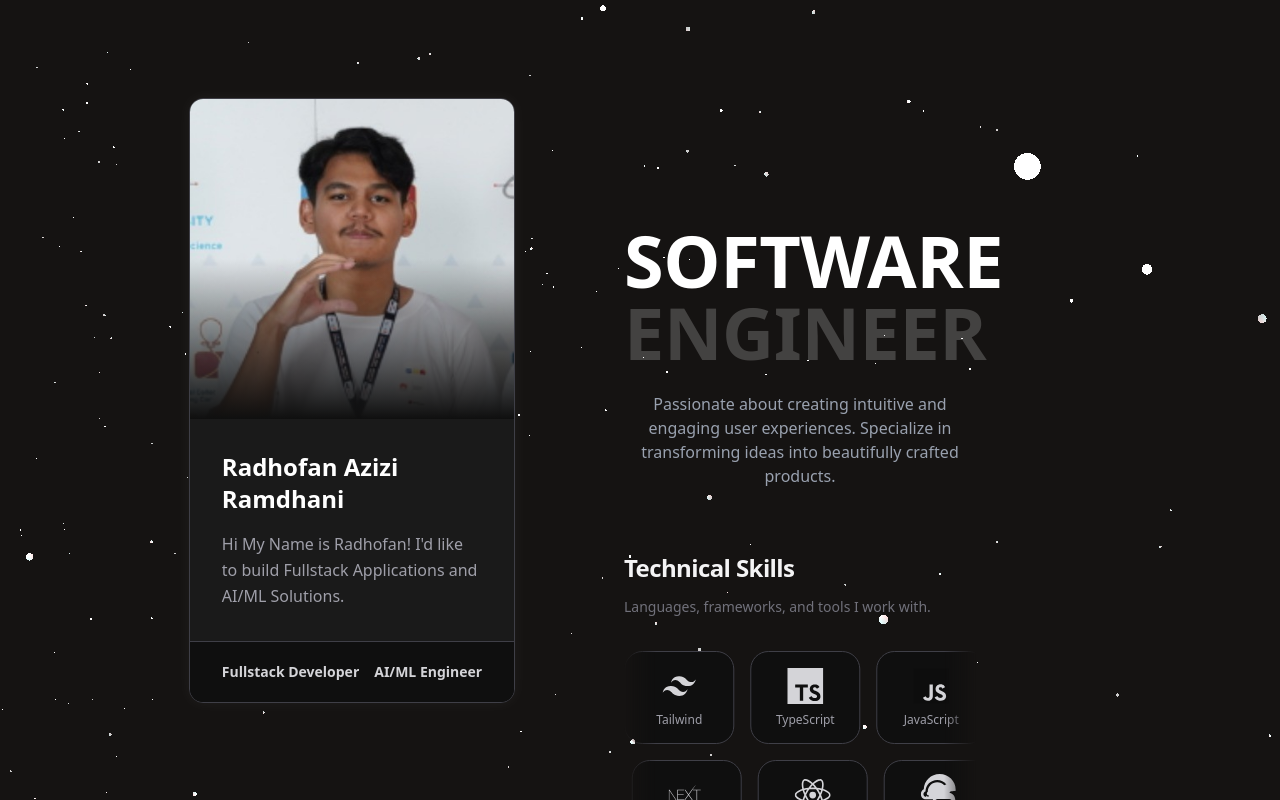
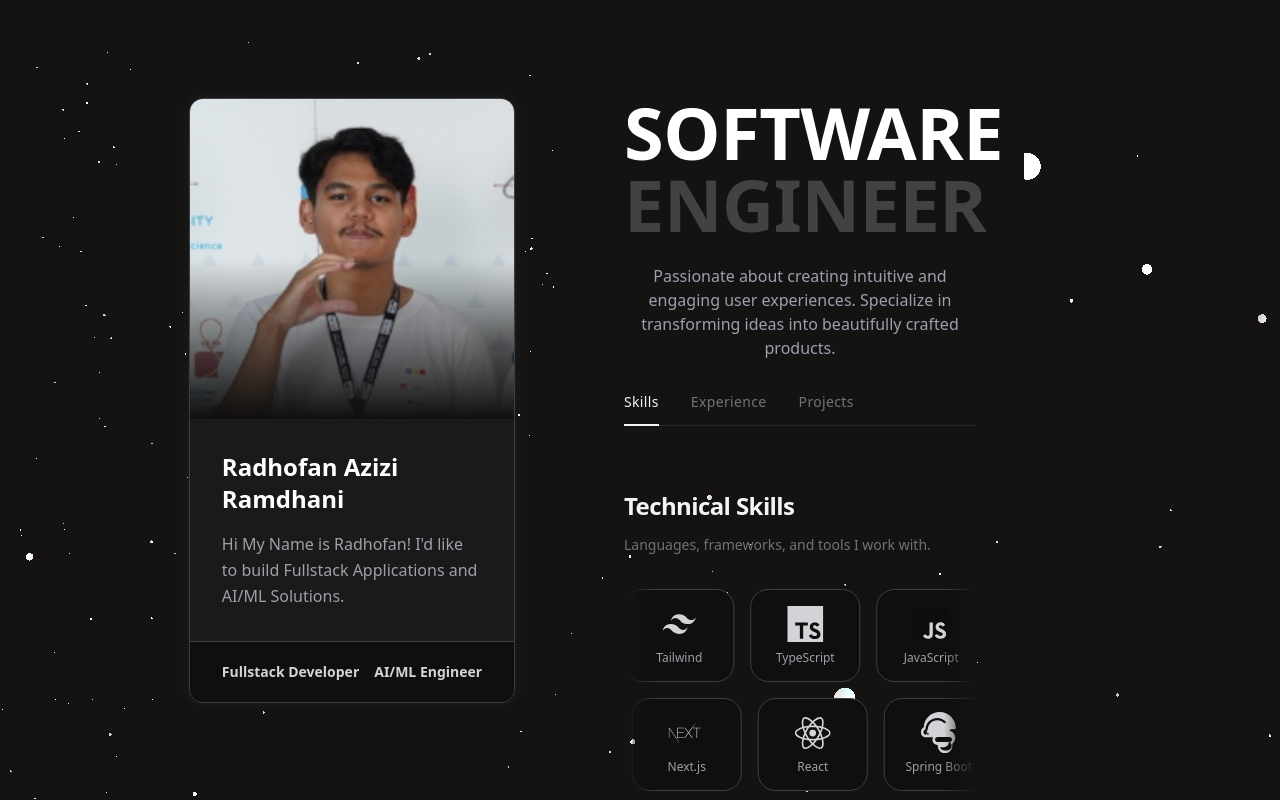
Before and after one commit to radhofan/personal-website, a Next.js app: page / in a window 1280 px wide. Built offline with nearby package versions, Linux system fonts and the light colour scheme.

Commit message:
feat: update project

```diff
--- a/app/components/ExperienceTimeline.tsx
+++ b/app/components/ExperienceTimeline.tsx
@@ -286,17 +286,15 @@ const TimelineItem = memo(function TimelineItem({
   const contentId = `timeline-content-${item.id}`;
 
   return (
-    <div className="relative group">
-      {/* Connecting line with gradient - now always visible */}
-      <div className="absolute left-6 top-14 bottom-0 w-0.5 bg-gradient-to-b from-zinc-700 via-zinc-600 to-zinc-700" />
-
-      {/* Timeline node */}
-      <div className="absolute left-4 top-6 w-4 h-4 bg-[#0f0f0f] border-2 border-zinc-600 rounded-full flex items-center justify-center transform transition-all duration-200 z-10">
-        <div className="w-2 h-2 bg-zinc-400 rounded-full opacity-0 group-hover:opacity-100 transition-opacity duration-200" />
+    <div className="flex gap-4 mb-6 group">
+      {/* Left column: dot + line */}
+      <div className="flex flex-col items-center shrink-0">
+        <div className="mt-6 w-3 h-3 rounded-full border-2 border-zinc-600 bg-[#0f0f0f] shrink-0 group-hover:border-zinc-400 transition-colors duration-200" />
+        <div className="flex-1 w-0.5 mt-1 bg-gradient-to-b from-zinc-700 to-zinc-800" />
       </div>
 
-      {/* Main content card */}
-      <div className="ml-12 mb-6">
+      {/* Right column: card */}
+      <div className="flex-1 pb-2">
         <div
           className={`
           bg-[#0f0f0f]
@@ -372,6 +370,7 @@ const TimelineItem = memo(function TimelineItem({
 });
 TimelineItem.displayName = "TimelineItem";
 
+
 // --- MAIN TIMELINE ---
 export function ProfessionalTimeline({
   data,
--- /dev/null
+++ b/app/components/RightColumn.tsx
@@ -0,0 +1,102 @@
+"use client";
+import { useRef, useState, useEffect } from "react";
+import Title from "./Title";
+import TechMarqueen from "./TechMarqueen";
+import ExperienceTimeline from "./ExperienceTimeline";
+import ProjectShowcase from "./ProjectShowcase";
+
+type SectionKey = "skills" | "experience" | "projects";
+
+const sections: { key: SectionKey; label: string }[] = [
+  { key: "skills", label: "Skills" },
+  { key: "experience", label: "Experience" },
+  { key: "projects", label: "Projects" },
+];
+
+export default function RightColumn() {
+  const scrollRef = useRef<HTMLElement>(null);
+  const headerRef = useRef<HTMLDivElement>(null);
+  const [active, setActive] = useState<SectionKey>("skills");
+
+  const skillsRef = useRef<HTMLDivElement>(null);
+  const experienceRef = useRef<HTMLDivElement>(null);
+  const projectsRef = useRef<HTMLDivElement>(null);
+
+  const sectionRefs: Record<SectionKey, React.RefObject<HTMLDivElement | null>> = {
+    skills: skillsRef,
+    experience: experienceRef,
+    projects: projectsRef,
+  };
+
+  useEffect(() => {
+    const container = scrollRef.current;
+    if (!container) return;
+
+    const handleScroll = () => {
+      const containerTop = container.getBoundingClientRect().top;
+      const offset = (headerRef.current?.offsetHeight ?? 0) + 60;
+
+      const found = [...sections].reverse().find(({ key }) => {
+        const el = sectionRefs[key].current;
+        if (!el) return false;
+        return el.getBoundingClientRect().top - containerTop <= offset;
+      });
+
+      if (found) setActive(found.key);
+    };
+
+    container.addEventListener("scroll", handleScroll, { passive: true });
+    return () => container.removeEventListener("scroll", handleScroll);
+  }, []);
+
+  const scrollToSection = (key: SectionKey) => {
+    const container = scrollRef.current;
+    const el = sectionRefs[key].current;
+    if (!container || !el) return;
+    const containerTop = container.getBoundingClientRect().top;
+    const elTop = el.getBoundingClientRect().top - containerTop + container.scrollTop;
+    const offset = headerRef.current?.offsetHeight ?? 0;
+    container.scrollTo({ top: elTop - offset, behavior: "smooth" });
+  };
+
+  return (
+    <section
+      ref={scrollRef}
+      className="w-full lg:w-1/2 overflow-y-scroll mr-[20vw]"
+      style={{ scrollbarWidth: "none", msOverflowStyle: "none" } as React.CSSProperties}
+    >
+      {/* Sticky title + nav */}
+      <div ref={headerRef} className="sticky top-0 z-10 bg-[#151312] px-12 pt-24 pb-0">
+        <Title />
+        <nav className="flex gap-8 border-b border-zinc-800">
+          {sections.map(({ key, label }) => (
+            <button
+              key={key}
+              onClick={() => scrollToSection(key)}
+              className={`pb-3 text-sm font-medium tracking-wide transition-colors border-b-2 -mb-px ${
+                active === key
+                  ? "text-zinc-100 border-zinc-100"
+                  : "text-zinc-500 border-transparent hover:text-zinc-300"
+              }`}
+            >
+              {label}
+            </button>
+          ))}
+        </nav>
+      </div>
+
+      {/* Content */}
+      <div className="px-12 pb-24">
+        <div ref={skillsRef} className="pt-16">
+          <TechMarqueen />
+        </div>
+        <div ref={experienceRef} className="pt-24">
+          <ExperienceTimeline />
+        </div>
+        <div ref={projectsRef} className="pt-24">
+          <ProjectShowcase />
+        </div>
+      </div>
+    </section>
+  );
+}
--- a/app/components/TechMarqueen.tsx
+++ b/app/components/TechMarqueen.tsx
@@ -166,7 +166,7 @@ function Logomarquee() {
 
   return (
     <div className="max-w-3xl mx-auto">
-      <header className="mb-8 mt-16">
+      <header className="mb-8">
         <h1 className="text-2xl font-bold tracking-tight text-zinc-100 mb-3">
           Technical Skills
         </h1>
--- a/app/page.tsx
+++ b/app/page.tsx
@@ -1,9 +1,6 @@
-import TechMarqueen from "./components/TechMarqueen";
-import ExperienceTimeline from "./components/ExperienceTimeline";
 import Particles from "@/components/Particles";
 import ProfileCard from "./components/ProfileCard";
-import Title from "./components/Title";
-import ProjectShowcase from "./components/ProjectShowcase";
+import RightColumn from "./components/RightColumn";
 
 export default function Home() {
   return (
@@ -21,6 +18,7 @@ export default function Home() {
           pixelRatio={1}
         />
       </div>
+
       {/* Left static column */}
       <section className="hidden lg:flex w-1/2 items-center justify-center ml-[10vw]">
         <div className="relative h-[80%] w-[80%]">
@@ -28,32 +26,8 @@ export default function Home() {
         </div>
       </section>
 
-      {/* Right scrollable column */}
-      <section
-        className="w-full lg:w-1/2 overflow-y-auto mr-[20vw]"
-        style={{
-          overflowY: "scroll",
-          scrollbarWidth: "none",
-          msOverflowStyle: "none",
-        }}
-      >
-        <div className="min-h-screen px-12 py-24">
-          {/* placeholder content */}
-          {/* <h1 className="text-4xl font-semibold text-zinc-100">Tanren Works</h1>
-
-          <p className="mt-6 max-w-xl text-lg text-zinc-400">
-            Scrollable content lives here. This will later be split into
-            sections/components.
-          </p> */}
-
-          <div className="mt-32 space-y-24">
-            <Title />
-            <TechMarqueen />
-            <ExperienceTimeline />
-            <ProjectShowcase />
-          </div>
-        </div>
-      </section>
+      {/* Right column — sticky header + scrollable sections */}
+      <RightColumn />
     </div>
   );
 }
```
